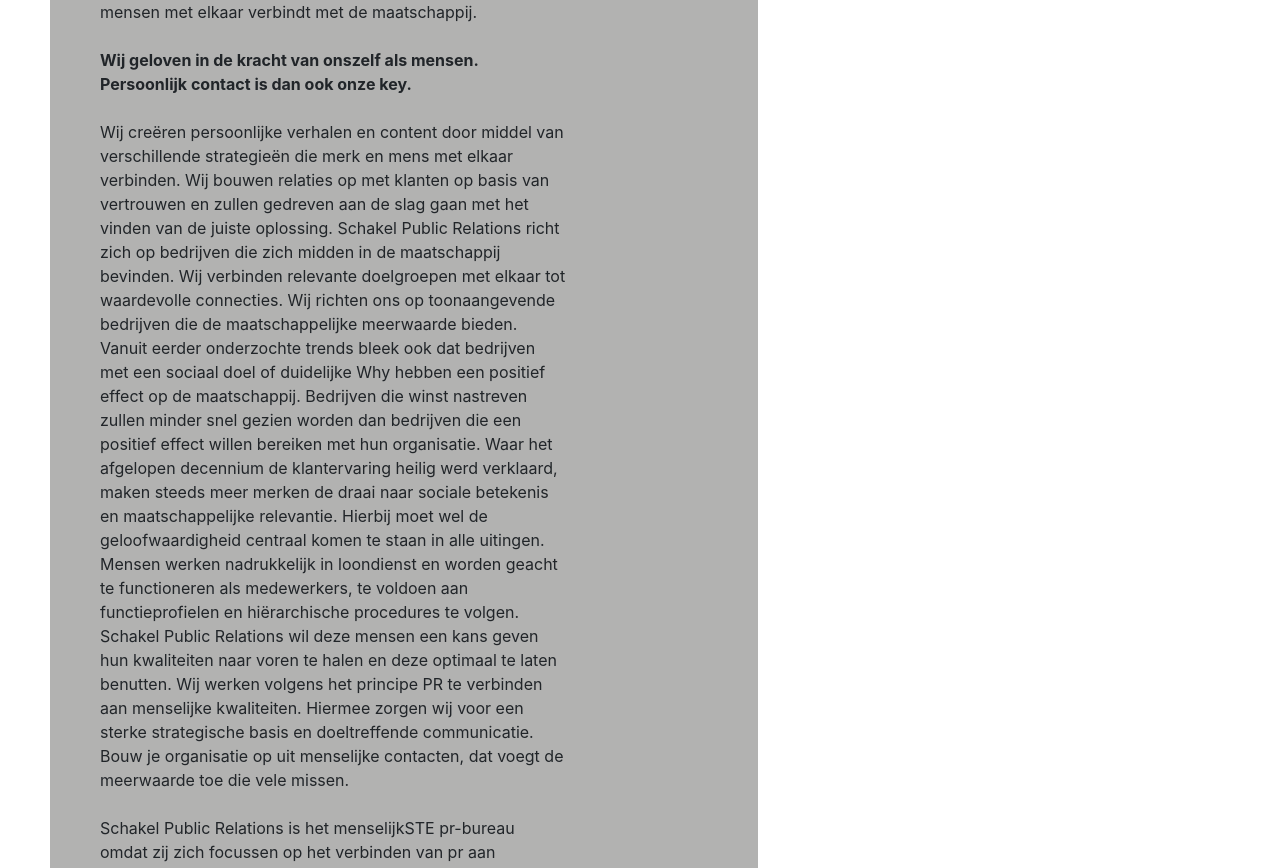
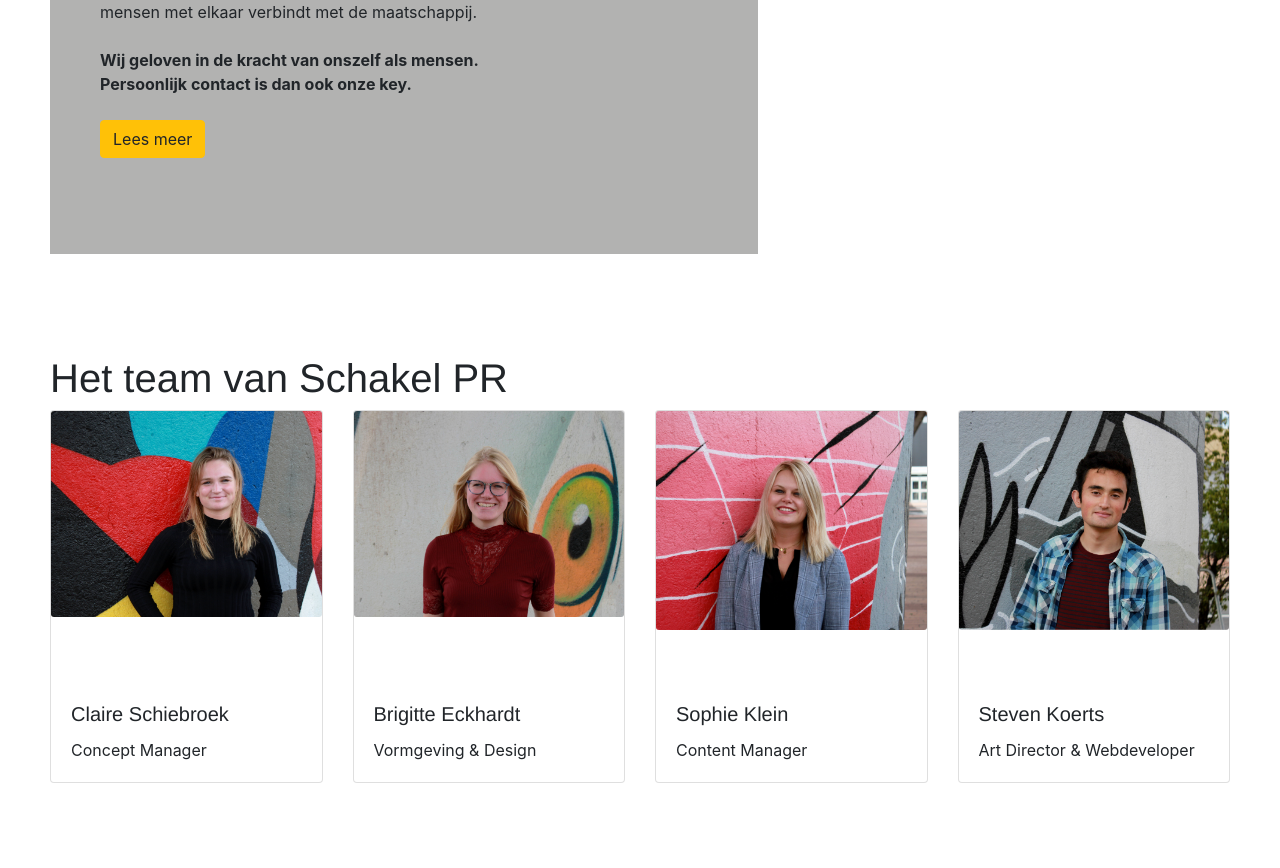
Before and after one commit to schakel-public-relations/schakel-public-relations.github.io, a Gatsby site: page / in a window 1280 px wide. Shown: the part 1103-1971 px from the top of the page. Built offline with nearby package versions, Linux system fonts and the light colour scheme; Gatsby itself is replaced by a stand-in of ours; some packages are replaced by stand-ins of ours; what typography-theme-st-annes would draw is missing.

Commit message:
Add read more button to about us section

```diff
--- a/src/pages/index.js
+++ b/src/pages/index.js
@@ -6,6 +6,7 @@
 import { FontAwesomeIcon } from "@fortawesome/react-fontawesome"
 import { faArrowRight } from "@fortawesome/free-solid-svg-icons"
 import { faInstagram, faLinkedin } from "@fortawesome/free-brands-svg-icons"
+import Modal from "../components/Modal"
 
 library.add(faArrowRight)
 library.add(faLinkedin)
@@ -105,6 +106,8 @@
     <br/><br/>
     <b>Wij geloven in de kracht van onszelf als mensen. Persoonlijk contact is dan ook onze key.</b>
     <br/><br/>
+
+    <Modal openText='Lees meer'>
     Wij creëren persoonlijke verhalen en content door middel van verschillende strategieën die merk en mens
     met elkaar verbinden. Wij bouwen relaties op met klanten op basis van vertrouwen en zullen gedreven
     aan de slag gaan met het vinden van de juiste oplossing. Schakel Public Relations richt zich op bedrijven
@@ -126,6 +129,8 @@
     <br/><br/>
     Schakel Public Relations is het menselijkSTE pr-bureau omdat zij zich focussen op het verbinden van pr
     aan menselijke eigenschappen.
+    </Modal>
+
                                     </p>
                                 </div>
 
```
Also changed, not shown: README.md.
